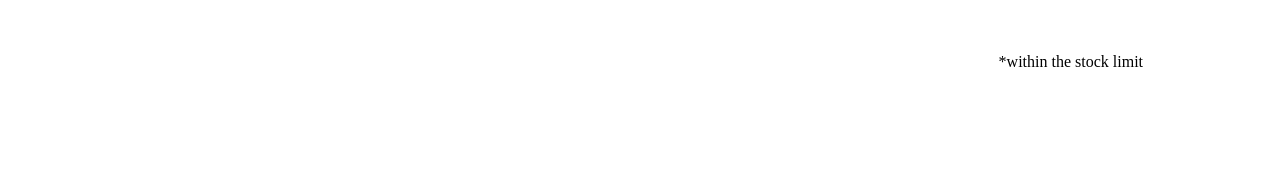
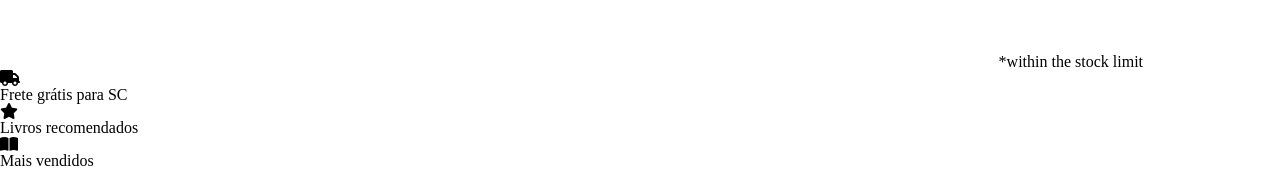
Before and after one commit to mayara-oliveiraifc/projeto-vue, a Vue app: page / in a window 1280 px wide. Shown: the part 604-797 px from the top of the page. Built offline with nearby package versions, Linux system fonts and the light colour scheme.

Commit message:
FEAT: marcação menu frete

```diff
--- a/src/App.vue
+++ b/src/App.vue
@@ -71,6 +71,22 @@
         <p class="descricao">*within the stock limit</p>
        </div>
       </div>
+    </section>
+    <section class="menuFrete">
+      <ul>
+        <li>
+          <span class="fa-solid fa-truck"></span>
+          <p>Frete grátis para SC</p>
+        </li>
+        <li>
+          <span class="fa-solid fa-star"></span>
+          <p>Livros recomendados</p>
+        </li>
+        <li>
+          <span class="fa-solid fa-book-open"></span>
+          <p>Mais vendidos</p>
+        </li>
+      </ul>
 
     </section>
   </main>
```
